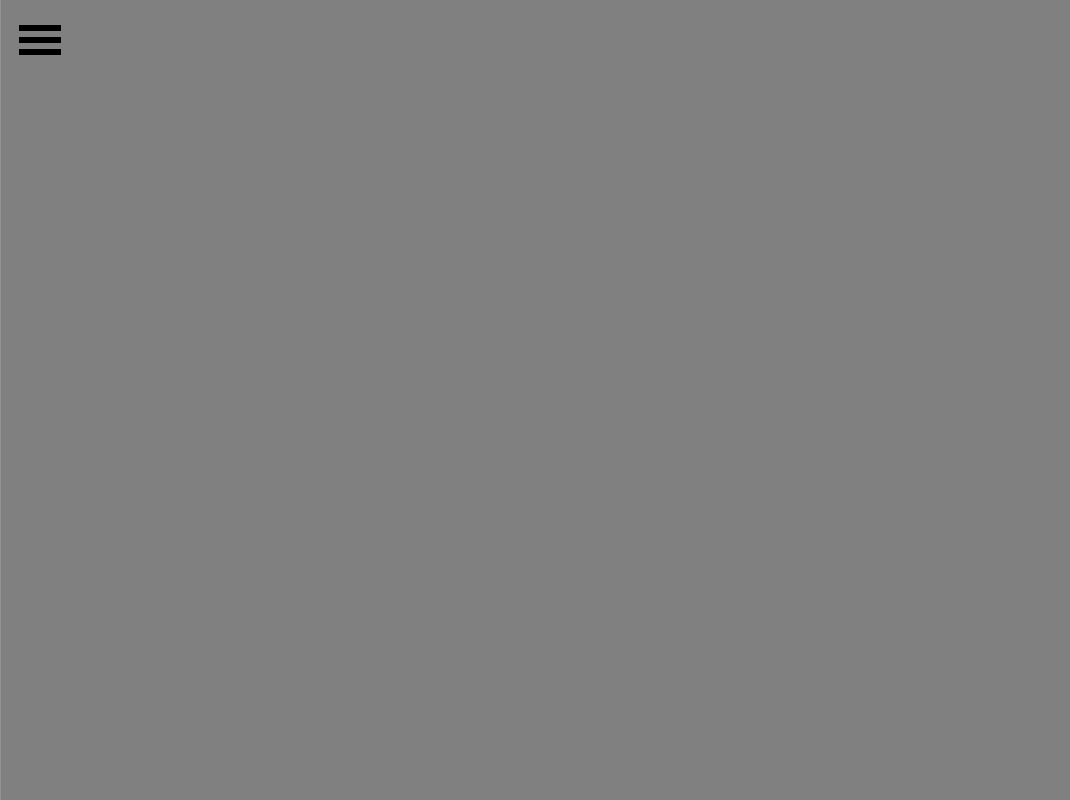
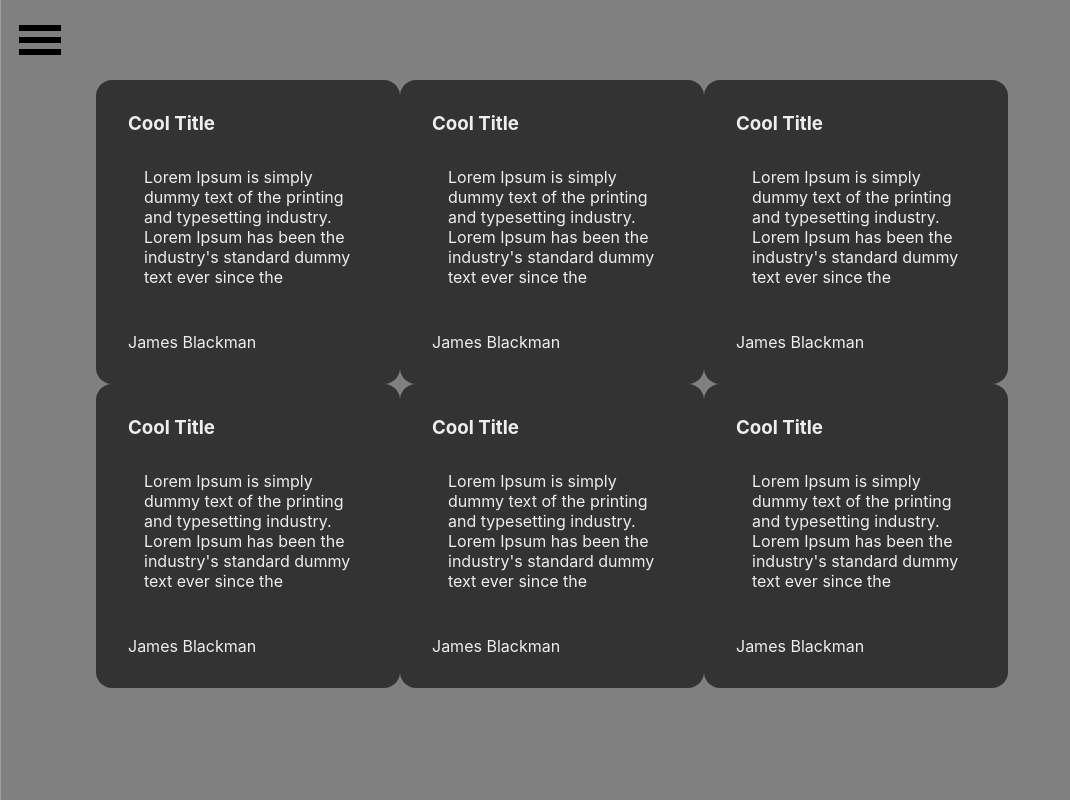
Before and after one commit to Jblack262/react-comps, a React (Create React App) app: page / in a window 1280 px wide. Shown: the whole page, without its empty margins (0-1070 px from the left). Built offline with nearby package versions, Linux system fonts and the light colour scheme.

Commit message:
started card grid

```diff
--- a/src/App.js
+++ b/src/App.js
@@ -1,11 +1,14 @@
 import React from 'react'
 
 import Navbar from './components/Navbar';
+import CardGrid from './components/CardGrid';
+import {cardInfo} from "./cardInfo";
 
 function App() {
     return (
         <div>
             <Navbar />
+            <CardGrid content={cardInfo}/>
         </div>
     )
 }
--- /dev/null
+++ b/src/cardInfo.js
@@ -0,0 +1,38 @@
+export const cardInfo = [
+    {
+        title: "Cool Title",
+        content: "Lorem Ipsum is simply dummy text of the printing and typesetting industry. Lorem Ipsum has been the industry's standard dummy text ever since the",
+        name: "James Blackman",
+        id: 1,
+    },
+    {
+        title: "Cool Title",
+        content: "Lorem Ipsum is simply dummy text of the printing and typesetting industry. Lorem Ipsum has been the industry's standard dummy text ever since the",
+        name: "James Blackman",
+        id: 2,
+    },
+    {
+        title: "Cool Title",
+        content: "Lorem Ipsum is simply dummy text of the printing and typesetting industry. Lorem Ipsum has been the industry's standard dummy text ever since the",
+        name: "James Blackman",
+        id: 3,
+    },
+    {
+        title: "Cool Title",
+        content: "Lorem Ipsum is simply dummy text of the printing and typesetting industry. Lorem Ipsum has been the industry's standard dummy text ever since the",
+        name: "James Blackman",
+        id: 4,
+    },
+    {
+        title: "Cool Title",
+        content: "Lorem Ipsum is simply dummy text of the printing and typesetting industry. Lorem Ipsum has been the industry's standard dummy text ever since the",
+        name: "James Blackman",
+        id: 5,
+    },
+    {
+        title: "Cool Title",
+        content: "Lorem Ipsum is simply dummy text of the printing and typesetting industry. Lorem Ipsum has been the industry's standard dummy text ever since the",
+        name: "James Blackman",
+        id: 6,
+    }
+];
--- /dev/null
+++ b/src/components/Card.js
@@ -0,0 +1,14 @@
+import React from 'react'
+
+function Card(props) {
+    const {card} = props;
+    return (
+        <div className="card">
+            <h3>{card.title}</h3>
+            <p className="content">{card.content}</p>
+            <p className="name">{card.name}</p>
+        </div>
+    )
+}
+
+export default Card
--- /dev/null
+++ b/src/components/CardGrid.js
@@ -0,0 +1,17 @@
+import React from 'react'
+import Card from './Card'
+
+function CardGrid({content}) {
+    return (
+        <div>
+            {content.map((card) => {
+                // const {title, content, name} = card;
+                return (
+                    <Card key={card.id} card={card}/>
+                );
+            })}
+        </div>
+    )
+}
+
+export default CardGrid
--- a/src/components/Navbar.js
+++ b/src/components/Navbar.js
@@ -23,18 +23,18 @@ function Navbar() {
                 </div>
                 <div className="links">
                     <ul>
-                        <li><a href="">Page 1</a></li>
-                        <li><a href="">Page 2</a></li>
-                        <li><a href="">Page 3</a></li>
-                        <li><a href="">Page 4</a></li>
-                        <li><a href="">Page 5</a></li>
+                        <li><a href="https://www.youtube.com">Page 1</a></li>
+                        <li><a href="https://www.youtube.com">Page 2</a></li>
+                        <li><a href="https://www.youtube.com">Page 3</a></li>
+                        <li><a href="https://www.youtube.com">Page 4</a></li>
+                        <li><a href="https://www.youtube.com">Page 5</a></li>
                     </ul>
                 </div>
                 <div className="footer">
                     <ul>
-                        <li><a href=""><AiFillFacebook/></a></li>
-                        <li><a href=""><AiFillInstagram/></a></li>
-                        <li><a href=""><AiFillGithub/></a></li>
+                        <li><a href="https://www.youtube.com"><AiFillFacebook/></a></li>
+                        <li><a href="https://www.youtube.com"><AiFillInstagram/></a></li>
+                        <li><a href="https://www.youtube.com"><AiFillGithub/></a></li>
                     </ul>
                 </div>
             </div>
--- a/src/scss/index.css
+++ b/src/scss/index.css
@@ -1,5 +1,14 @@
+body {
+  margin: 5rem 2rem 0 6rem;
+  font-family: -apple-system, BlinkMacSystemFont, "Segoe UI", Roboto, Oxygen, Ubuntu, Cantarell, "Open Sans", "Helvetica Neue", sans-serif;
+}
+
 .navBar {
   background-color: white;
+}
+.navBar,
+.navBar * {
+  z-index: 100;
 }
 .navBar .openButton {
   font-size: 300%;
@@ -251,4 +260,27 @@
 
 body {
   background-color: gray;
+}
+
+.card {
+  background: #333;
+  color: #eee;
+  border-radius: 1rem;
+  display: inline-block;
+  padding: 2rem;
+  max-width: 15rem;
+  height: 15rem;
+  position: relative;
+}
+.card h3 {
+  margin: 0;
+}
+.card .content {
+  margin: 2rem 1rem;
+}
+.card .name {
+  margin: 0;
+  padding: 0;
+  position: absolute;
+  bottom: 2rem;
 }/*# sourceMappingURL=index.css.map */
--- a/src/scss/index.scss
+++ b/src/scss/index.scss
@@ -1,4 +1,5 @@
 @import "./util/mixins";
+@import "./themes/defaultTheme";
 
 .navBar {
   @include Navbar();
@@ -7,3 +8,7 @@
 body {
   background-color: gray;
 }
+
+.card {
+  @include card();
+}
--- /dev/null
+++ b/src/scss/themes/_defaultTheme.scss
@@ -0,0 +1,5 @@
+body {
+  margin: 5rem 2rem 0 6rem;
+  font-family: -apple-system, BlinkMacSystemFont, "Segoe UI", Roboto, Oxygen,
+    Ubuntu, Cantarell, "Open Sans", "Helvetica Neue", sans-serif;
+}
```
Also changed, not shown: src/scss/util/_mixins.scss (+27 -0 lines), 1 other file (tests, documents, lock files or other folders).
